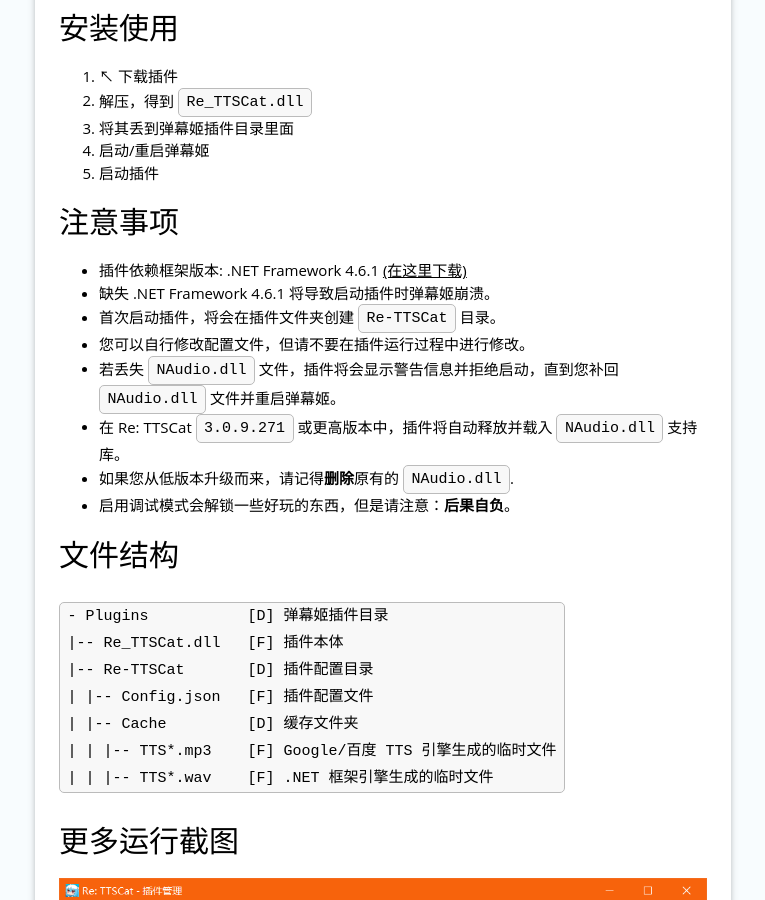
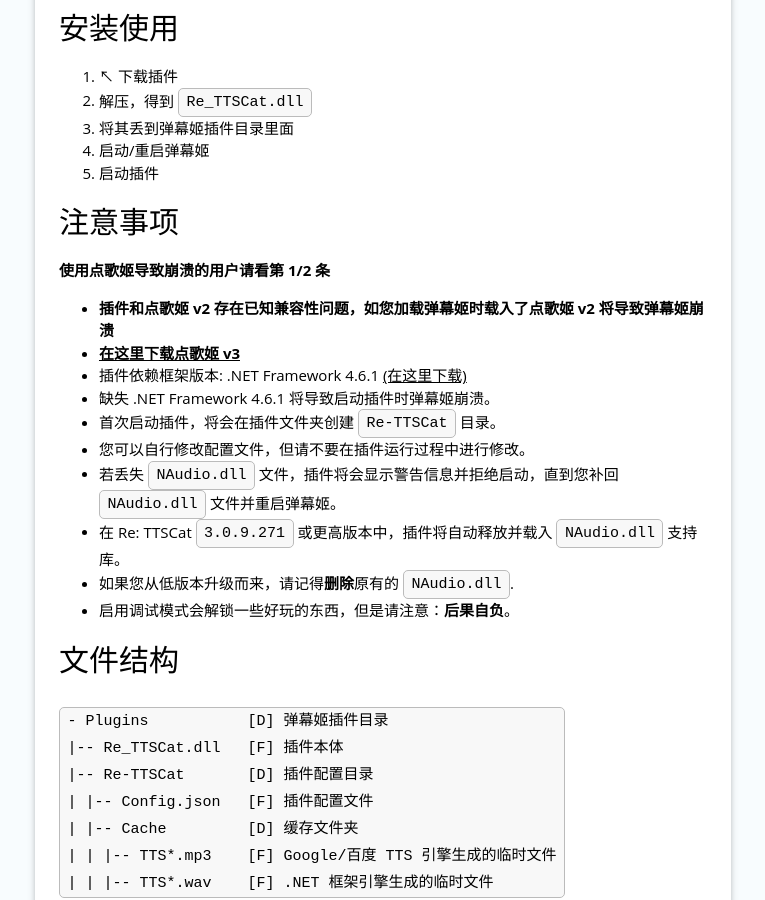
Before and after one commit to Bililive/www.danmuji.org, a Jekyll site: the page built from _plugin/Re-TTSCat.md, in a window 1280 px wide and 900 px high, scrolled down 936 px. Shown: the whole window, without its empty margins (309-1074 px from the left). Built offline with Jekyll 4.4.1, drawn with Linux system fonts in a browser that asks for light colours.

Commit message:
update description

```diff
--- a/_plugin/Re-TTSCat.md
+++ b/_plugin/Re-TTSCat.md
@@ -12,6 +12,7 @@ plugin_update_desc: |-
   [√] 解决插件停用时仍然会处理连接/断开的问题
   [√] 解决部分引擎在调试模式禁用的情况下刷日志的问题
   [√] 提高稳定性
+  [!] 使用点歌姬崩溃的用户请查看插件页面的注意事项
 plugin_dllink: /resource/Re-TTSCat/Re-TTSCat.zip
 plugin_contact: t92Yus2bvxGd19GQyVmdvBXZsVGIwiY52uL5uKY6BCY6R+Y53+K6YKa6ueZ6Eq552uL5S+o5syp5
 plugin_dlnote: 请在下载前尽可能完整阅读插件说明和注意事项。
@@ -44,6 +45,10 @@ plugin_dlnote: 请在下载前尽可能完整阅读插件说明和注意事项
 
 ## 注意事项
 
+**使用点歌姬导致崩溃的用户请看第 1/2 条**
+
+- **插件和点歌姬 v2 存在已知兼容性问题，如您加载弹幕姬时载入了点歌姬 v2 将导致弹幕姬崩溃**
+- **[在这里下载点歌姬 v3](/resource/DGJv3/DGJv3.7z)**
 - 插件依赖框架版本: .NET Framework 4.6.1 [(在这里下载)](https://www.microsoft.com/zh-cn/download/details.aspx?id=49982)
 - 缺失 .NET Framework 4.6.1 将导致启动插件时弹幕姬崩溃。
 - 首次启动插件，将会在插件文件夹创建 `Re-TTSCat` 目录。
```
